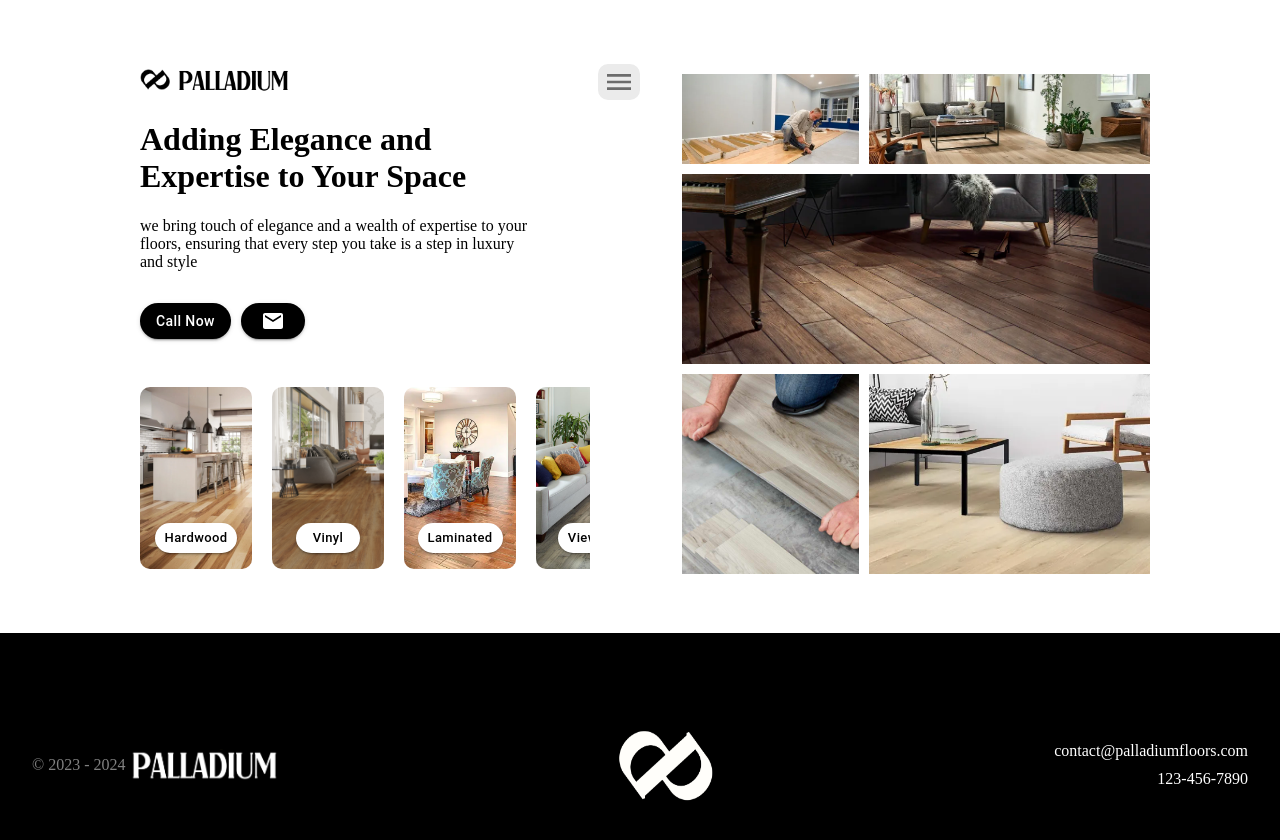
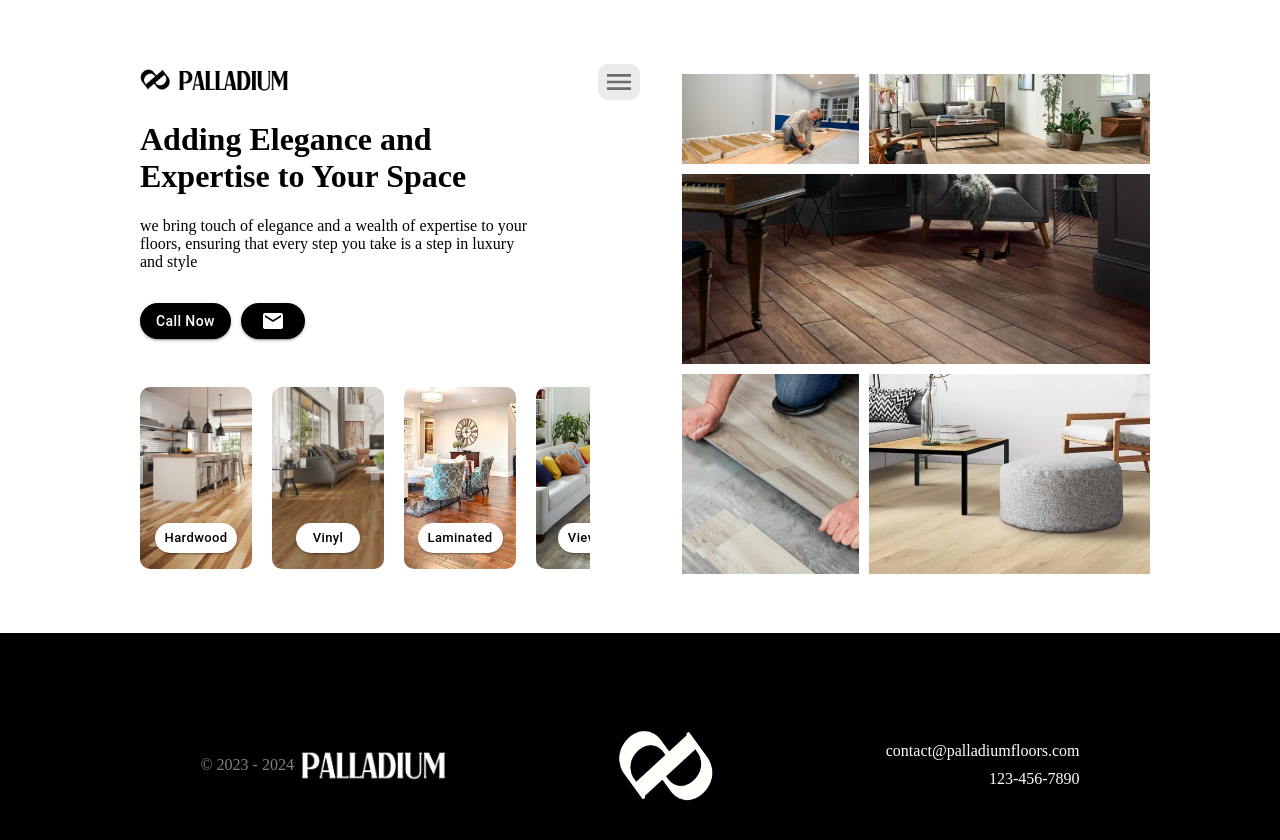
Before and after one commit to Fanthoni/palladiumfloors, a React (Create React App) app: page / in a window 1280 px wide. Shown: the top 840 px of the page. Built offline with nearby package versions, Linux system fonts and the light colour scheme.

Commit message:
readjust footer

```diff
--- a/src/components/Footer.js
+++ b/src/components/Footer.js
@@ -23,7 +23,7 @@ function Footer() {
 const Container = styled.div`
   display: flex;
   flex-direction: row;
-  justify-content: space-between;
+  justify-content: space-evenly;
   align-items: center;
 
   background-color: black;
@@ -73,10 +73,6 @@ const CopyRightContainer = styled.div`
   }
 `;
 
-// const CompanyLogoStyled = styled.img`
-//   width: 100px;
-// `;
-
 const ContactContainer = styled.div`
   display: flex;
   flex-direction: column;
```
